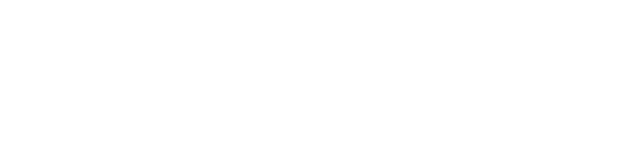
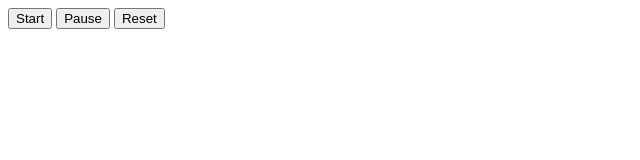
Before and after one commit to manu-cj/Projet-Compte-a-rebours, a plain HTML site: page index.html in a window 1280 px wide. Shown: the whole page, without its empty margins (0-640 px from the left). Drawn offline with Linux system fonts and the light colour scheme.

Commit message:
Compte à rebours

```diff
--- a/index.html
+++ b/index.html
@@ -5,9 +5,11 @@
     <title>Compte à rebours</title>
 </head>
 <body>
-
-
-
+<div id="lesBoutons">
+    <button id="start">Start</button>
+    <button id="pause">Pause</button>
+    <button id="reset">Reset</button>
+</div>
 
 
 <script src="assets/js/app.js"></script>
```
